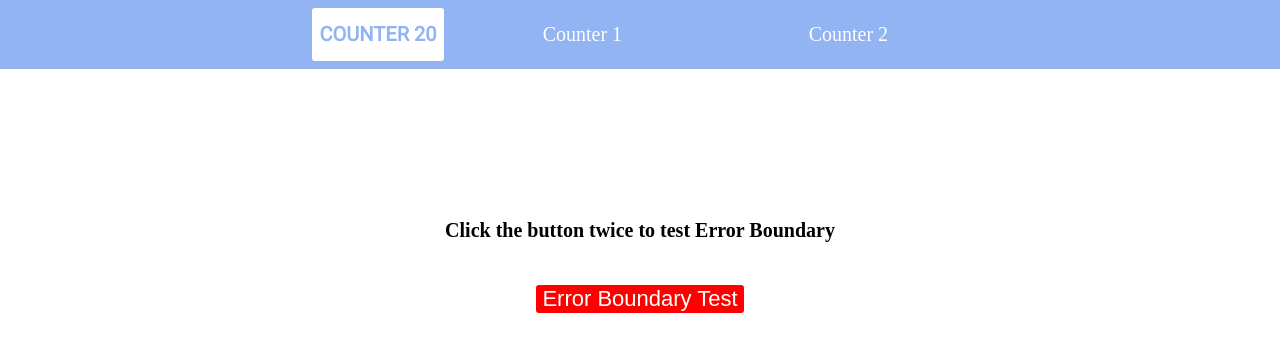
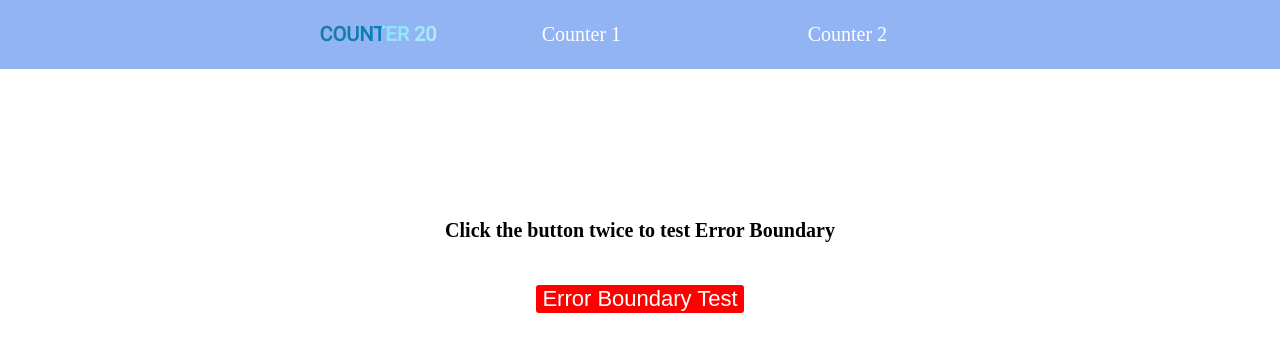
Before and after one commit to Adezb/Counter-App-Exam-Project, a React (Create React App) app: page /errorboundtest in a window 1280 px wide. Shown: the top 352 px of the page. Built offline with nearby package versions, Linux system fonts and the light colour scheme.

Commit message:
UI Update

```diff
--- a/src/App.js
+++ b/src/App.js
@@ -13,7 +13,7 @@ function NavBar() {
 
   useEffect(() => {
     if (location.pathname === "/countertwo") {
-      setNavBg("#1b7a9f");
+      setNavBg("#1b6bc1");
     } else {
       setNavBg("#92b4f3");
     }
--- a/src/customhook/MyCounter.js
+++ b/src/customhook/MyCounter.js
@@ -1,8 +1,8 @@
 import { useState, useRef } from "react";
 
 export default function MyCounter(defaultValue) {
+  const [count, setCount] = useState(defaultValue || 0);
   const inputRef = useRef(null);
-  const [count, setCount] = useState(defaultValue || 0);
 
   const increment = () => setCount((countValue) => countValue + 1);
   const decrement = () => setCount((countValue) => countValue - 1);
--- a/src/index.css
+++ b/src/index.css
@@ -12,22 +12,39 @@ body {
 .nav-bar {
   display: flex;
   justify-content: center;
-  background-color: #92b4f3;
   padding: 8px 0 8px 8px;
   min-width: 50vw;
   font-size: 20px;
 }
 
 .app__name {
-  margin-top: 15px 0 15px 15px;
-  padding: 14px 8px 8px 8px;
+  margin-top: 20px 0 20px 20px;
+  padding: 14px 7px 7px 7px;
   text-align: center;
-  background: #fff;
+  background-image: linear-gradient(
+    -225deg,
+    #86e5ff 10%,
+    #f7f5eb 50%,
+    #1b7a9f 70%,
+    #0081c9 100%
+  );
+  -webkit-text-fill-color: transparent;
   border-radius: 3px;
-  color: #92b4f3;
-  font-weight: bold;
+  color: #fff;
+  background-clip: border-box;
+  background-size: 200% auto;
+  background-clip: text;
+  font-weight: bolder;
+  font-size: 20px;
   font-family: "Roboto", sans-serif;
   cursor: pointer;
+  animation: appname 2s linear infinite;
+}
+
+@keyframes appname {
+  to {
+    background-position: 200% center;
+  }
 }
 
 .app__name .app__name-link {
@@ -39,6 +56,7 @@ body {
   .app__name {
     font-size: 16px;
     min-width: 10vw;
+    padding: 14px 7px 7px 7px;
   }
 }
 
@@ -71,11 +89,17 @@ body {
   align-items: center;
   justify-content: center;
   min-height: 100vh;
-  background: #92b4f3;
+  /* background: #92b4f3; */
+  background-image: url(./assets/animesky.gif);
+  background-size: cover;
+  background-position: center;
+  background-repeat: no-repeat;
+  opacity: 1;
 }
 
 .wrapper-two {
-  background: #1b7a9f !important;
+  /* background: #1b6bc1 !important; */
+  background-image: url(./assets/amwb.gif) !important;
 }
 
 .counter__wrapper {
```
Also changed, not shown: src/assets/amwb.gif (added), src/assets/animesky.gif (added).
